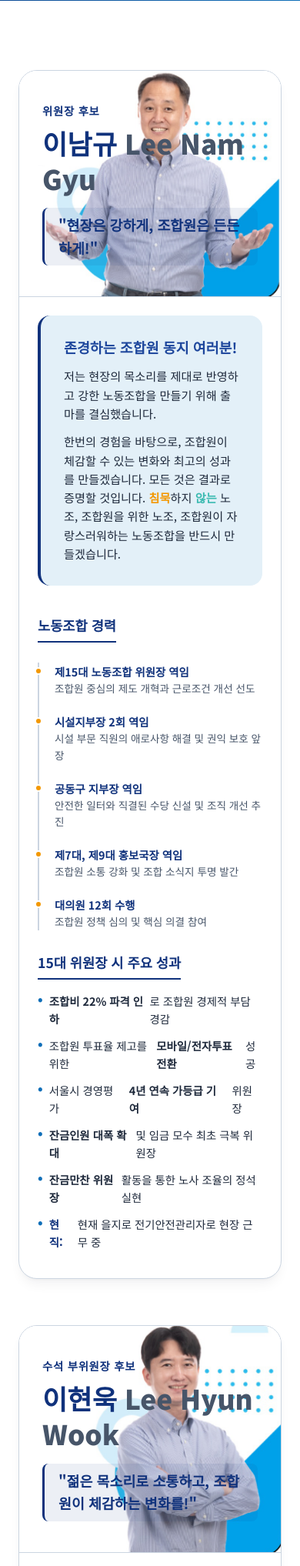
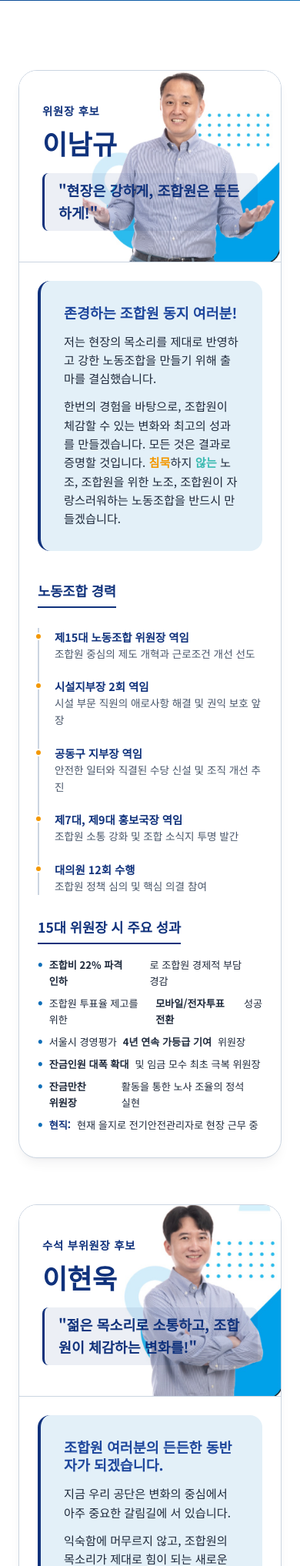
Before and after one commit to kimjhpc/kimjhpc.github.io, a PHP site: page /candidates.html in a window 390 px wide; the page is wider, and only the part inside the window is pictured. Shown: the part 400-2435 px from the top of that part at 77% size. Run offline with PHP 8.4, Linux system fonts and the light colour scheme.

Commit message:
Add files via upload

```diff
--- a/candidates.html
+++ b/candidates.html
@@ -56,7 +56,7 @@
                         <div class="candidate-profile-title-wrap">
                             <div>
                                 <p class="candidate-profile-role">위원장 후보</p>
-                                <h2 class="candidate-profile-name">이남규 <span>Lee Nam Gyu</span></h2>
+                                <h2 class="candidate-profile-name">이남규</h2>
                             </div>
                             <div class="candidate-profile-slogan">"현장은 강하게, 조합원은 든든하게!"</div>
                         </div>
@@ -123,7 +123,7 @@
                         <div class="candidate-profile-title-wrap">
                             <div>
                                 <p class="candidate-profile-role">수석 부위원장 후보</p>
-                                <h2 class="candidate-profile-name">이현욱 <span>Lee Hyun Wook</span></h2>
+                                <h2 class="candidate-profile-name">이현욱</h2>
                             </div>
                             <div class="candidate-profile-slogan">"젊은 목소리로 소통하고, 조합원이 체감하는 변화를!"</div>
                         </div>
@@ -162,7 +162,7 @@
                         <div class="candidate-profile-title-wrap">
                             <div>
                                 <p class="candidate-profile-role">사무처장 후보</p>
-                                <h2 class="candidate-profile-name">양승현 <span>Yang Seung Hyun</span></h2>
+                                <h2 class="candidate-profile-name">양승현</h2>
                             </div>
                             <div class="candidate-profile-slogan">"거창한 말보다 조합원이 실제로 체감하는 웃음과 변화를!"</div>
                         </div>
--- a/style.css
+++ b/style.css
@@ -739,6 +739,7 @@ section.section-padding {
     display: flex;
     align-items: flex-start;
     gap: 8px;
+    word-break: keep-all; /* 단어 단위 줄바꿈 방지 */
 }
 
 .info-list li::before {
@@ -1687,4 +1688,8 @@ footer.site-footer {
         min-height: 220px;
         background-size: auto 100%;
     }
-}
+    .info-list li {
+        font-size: 0.82rem;
+        margin-bottom: 8px;
+    }
+}
```
